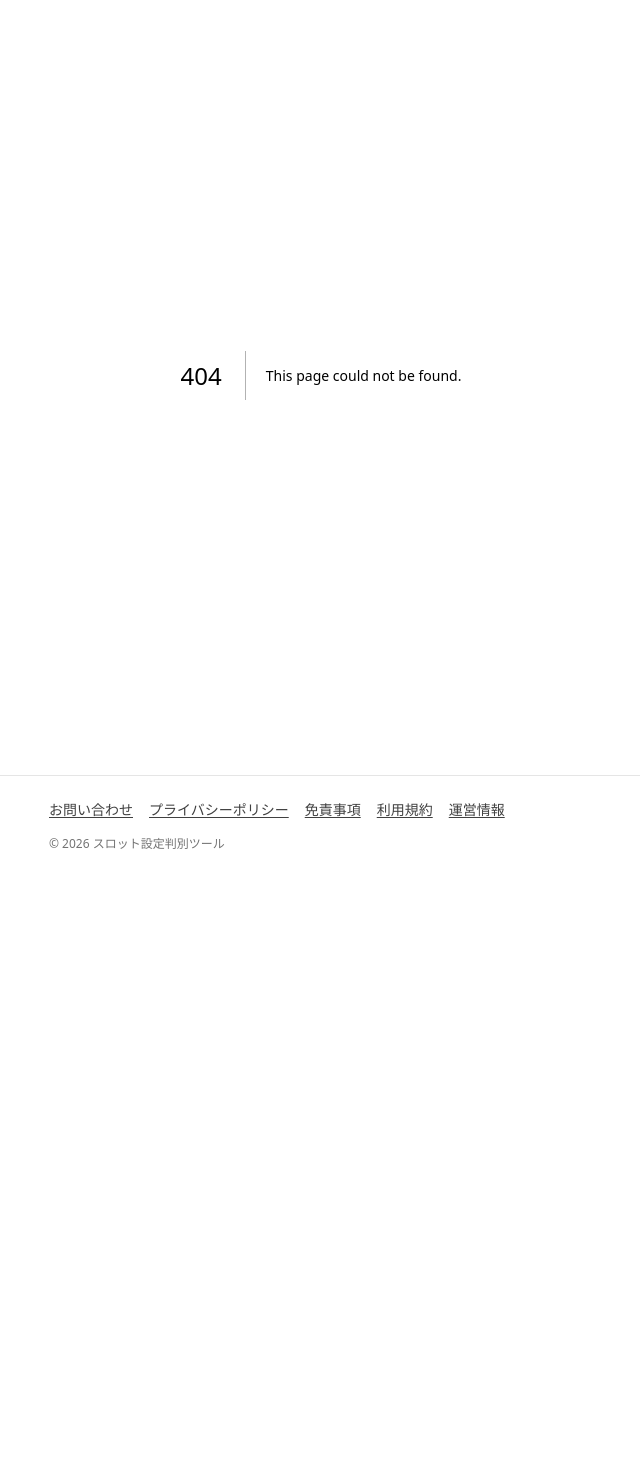
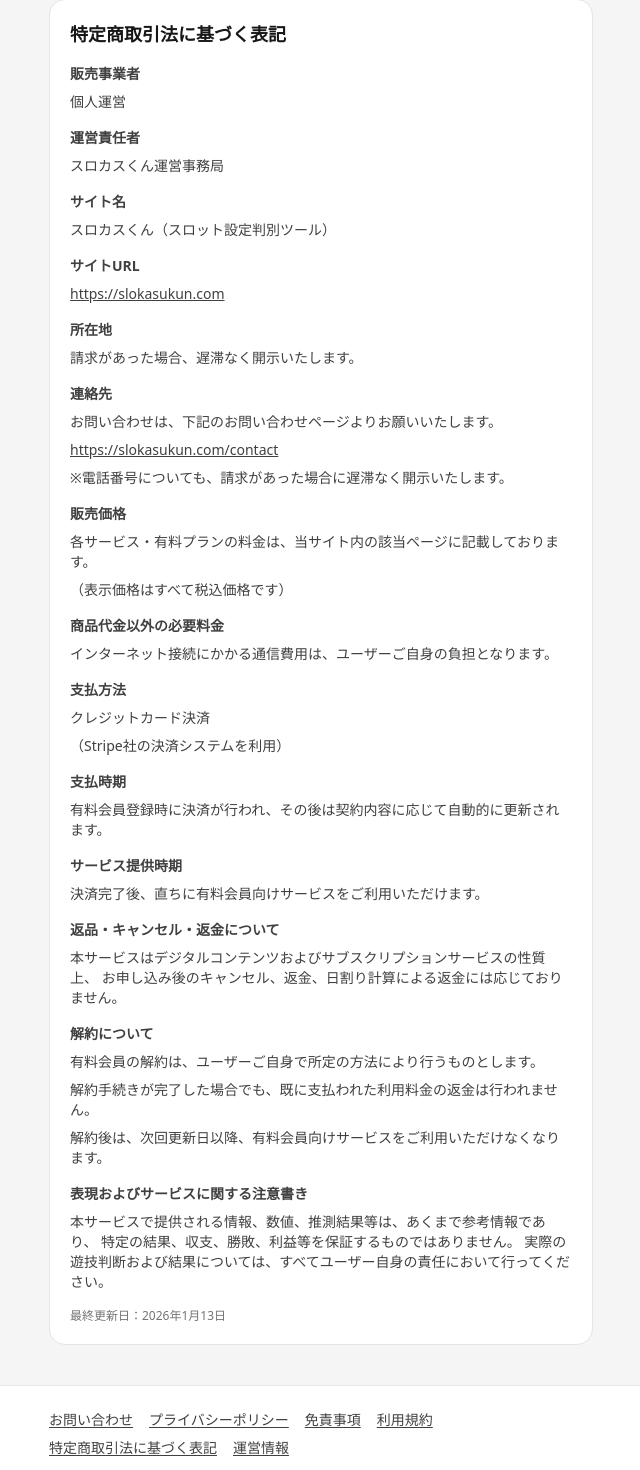
Before and after one commit to roki0711416-hash/------, a Next.js app: page /tokusho in a window 1280 px wide. Before the commit this address had no page. Shown: the part 340-1810 px from the top of the page, without its empty margins (319-959 px from the left). Before the commit the page ends 1216 px from the top, so only its background shows below. Built offline with nearby package versions, Linux system fonts and the light colour scheme.

Commit message:
Add Tokusho (SCTA) page

```diff
--- a/app/layout.tsx
+++ b/app/layout.tsx
@@ -82,6 +82,14 @@ export default function RootLayout({
               </li>
               <li>
                 <Link
+                  href="/tokusho"
+                  className="text-neutral-700 underline underline-offset-2"
+                >
+                  特定商取引法に基づく表記
+                </Link>
+              </li>
+              <li>
+                <Link
                   href="/about"
                   className="text-neutral-700 underline underline-offset-2"
                 >
--- /dev/null
+++ b/app/tokusho/page.tsx
@@ -0,0 +1,142 @@
+export const metadata = {
+  title: "特定商取引法に基づく表記 | スロット設定判別ツール",
+};
+
+export default function TokushoPage() {
+  return (
+    <main className="mx-auto w-full max-w-xl px-4 pb-10 pt-6">
+      <section className="rounded-2xl border border-neutral-200 bg-white p-5">
+        <h1 className="text-lg font-semibold">特定商取引法に基づく表記</h1>
+
+        <div className="mt-4 space-y-4 text-sm text-neutral-700">
+          <div>
+            <h2 className="font-semibold">販売事業者</h2>
+            <p className="mt-2">個人運営</p>
+          </div>
+
+          <div>
+            <h2 className="font-semibold">運営責任者</h2>
+            <p className="mt-2">スロカスくん運営事務局</p>
+          </div>
+
+          <div>
+            <h2 className="font-semibold">サイト名</h2>
+            <p className="mt-2">スロカスくん（スロット設定判別ツール）</p>
+          </div>
+
+          <div>
+            <h2 className="font-semibold">サイトURL</h2>
+            <p className="mt-2">
+              <a
+                className="underline"
+                href="https://slokasukun.com"
+                target="_blank"
+                rel="noreferrer"
+              >
+                https://slokasukun.com
+              </a>
+            </p>
+          </div>
+
+          <div>
+            <h2 className="font-semibold">所在地</h2>
+            <p className="mt-2">請求があった場合、遅滞なく開示いたします。</p>
+          </div>
+
+          <div>
+            <h2 className="font-semibold">連絡先</h2>
+            <div className="mt-2 space-y-2">
+              <p>
+                お問い合わせは、下記のお問い合わせページよりお願いいたします。
+              </p>
+              <p>
+                <a
+                  className="underline"
+                  href="https://slokasukun.com/contact"
+                  target="_blank"
+                  rel="noreferrer"
+                >
+                  https://slokasukun.com/contact
+                </a>
+              </p>
+              <p>※電話番号についても、請求があった場合に遅滞なく開示いたします。</p>
+            </div>
+          </div>
+
+          <div>
+            <h2 className="font-semibold">販売価格</h2>
+            <div className="mt-2 space-y-2">
+              <p>
+                各サービス・有料プランの料金は、当サイト内の該当ページに記載しております。
+              </p>
+              <p>（表示価格はすべて税込価格です）</p>
+            </div>
+          </div>
+
+          <div>
+            <h2 className="font-semibold">商品代金以外の必要料金</h2>
+            <p className="mt-2">
+              インターネット接続にかかる通信費用は、ユーザーご自身の負担となります。
+            </p>
+          </div>
+
+          <div>
+            <h2 className="font-semibold">支払方法</h2>
+            <div className="mt-2 space-y-2">
+              <p>クレジットカード決済</p>
+              <p>（Stripe社の決済システムを利用）</p>
+            </div>
+          </div>
+
+          <div>
+            <h2 className="font-semibold">支払時期</h2>
+            <p className="mt-2">
+              有料会員登録時に決済が行われ、その後は契約内容に応じて自動的に更新されます。
+            </p>
+          </div>
+
+          <div>
+            <h2 className="font-semibold">サービス提供時期</h2>
+            <p className="mt-2">
+              決済完了後、直ちに有料会員向けサービスをご利用いただけます。
+            </p>
+          </div>
+
+          <div>
+            <h2 className="font-semibold">返品・キャンセル・返金について</h2>
+            <p className="mt-2">
+              本サービスはデジタルコンテンツおよびサブスクリプションサービスの性質上、
+              お申し込み後のキャンセル、返金、日割り計算による返金には応じておりません。
+            </p>
+          </div>
+
+          <div>
+            <h2 className="font-semibold">解約について</h2>
+            <div className="mt-2 space-y-2">
+              <p>
+                有料会員の解約は、ユーザーご自身で所定の方法により行うものとします。
+              </p>
+              <p>
+                解約手続きが完了した場合でも、既に支払われた利用料金の返金は行われません。
+              </p>
+              <p>
+                解約後は、次回更新日以降、有料会員向けサービスをご利用いただけなくなります。
+              </p>
+            </div>
+          </div>
+
+          <div>
+            <h2 className="font-semibold">表現およびサービスに関する注意書き</h2>
+            <p className="mt-2">
+              本サービスで提供される情報、数値、推測結果等は、あくまで参考情報であり、
+              特定の結果、収支、勝敗、利益等を保証するものではありません。
+              実際の遊技判断および結果については、すべてユーザー自身の責任において行ってください。
+            </p>
+          </div>
+
+          <p className="text-xs text-neutral-500">最終更新日：2026年1月13日</p>
+        </div>
+      </section>
+    </main>
+  );
+}
```
